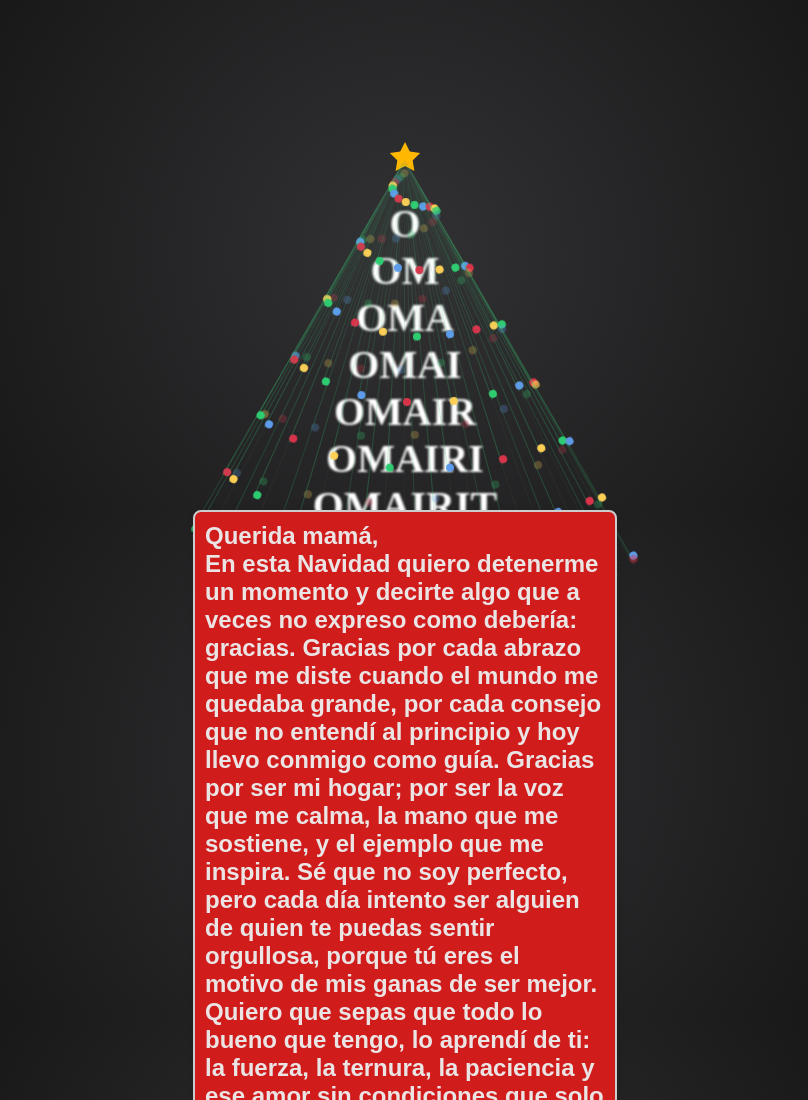
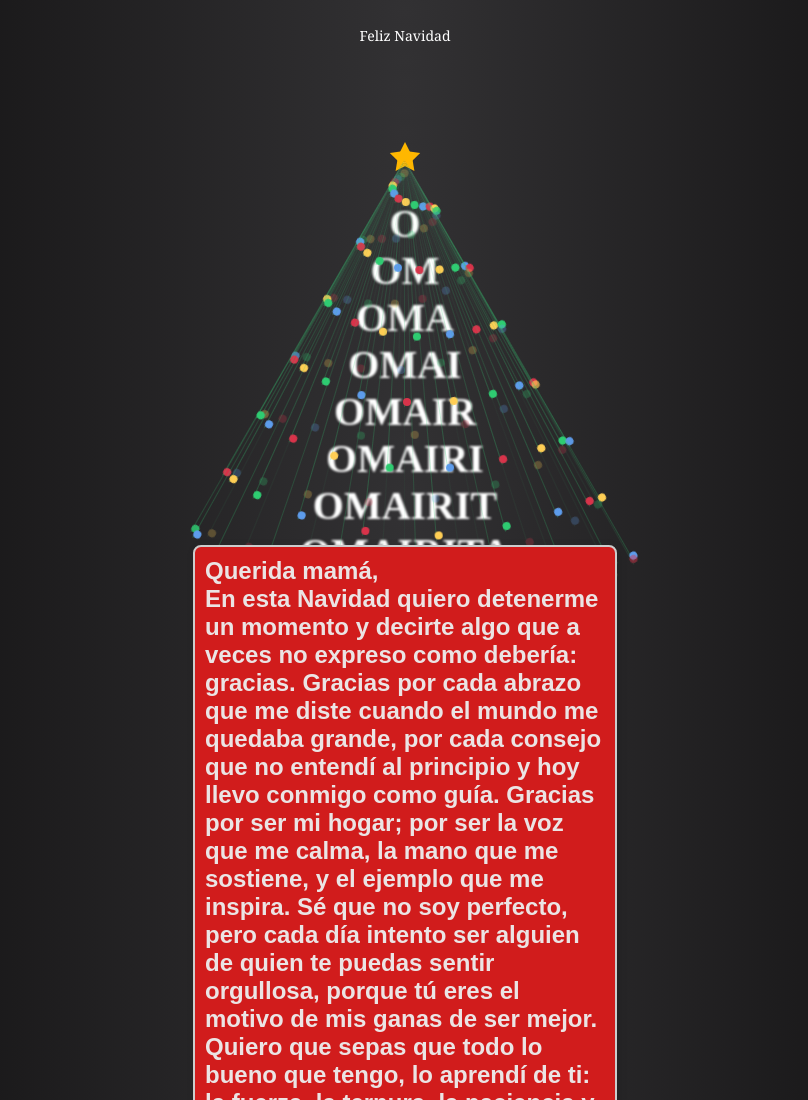
Before and after one commit to jaimote123/felinavidaOmai, a plain HTML site: page index.html in a window 1280 px wide. Shown: the top 1100 px of the page, without its empty margins (235-1043 px from the left). Drawn offline with Linux system fonts and the light colour scheme.

Commit message:
Update index.html

```diff
--- a/index.html
+++ b/index.html
@@ -1038,7 +1038,7 @@ body ul:nth-child(2) li:nth-child(4n+3):before {
       <span></span>
     </div>
     <div class="promo">
-
+     <p>Feliz Navidad</p>
      <div class="carta">
       <h2>Querida mamá,
         <BR>
```
